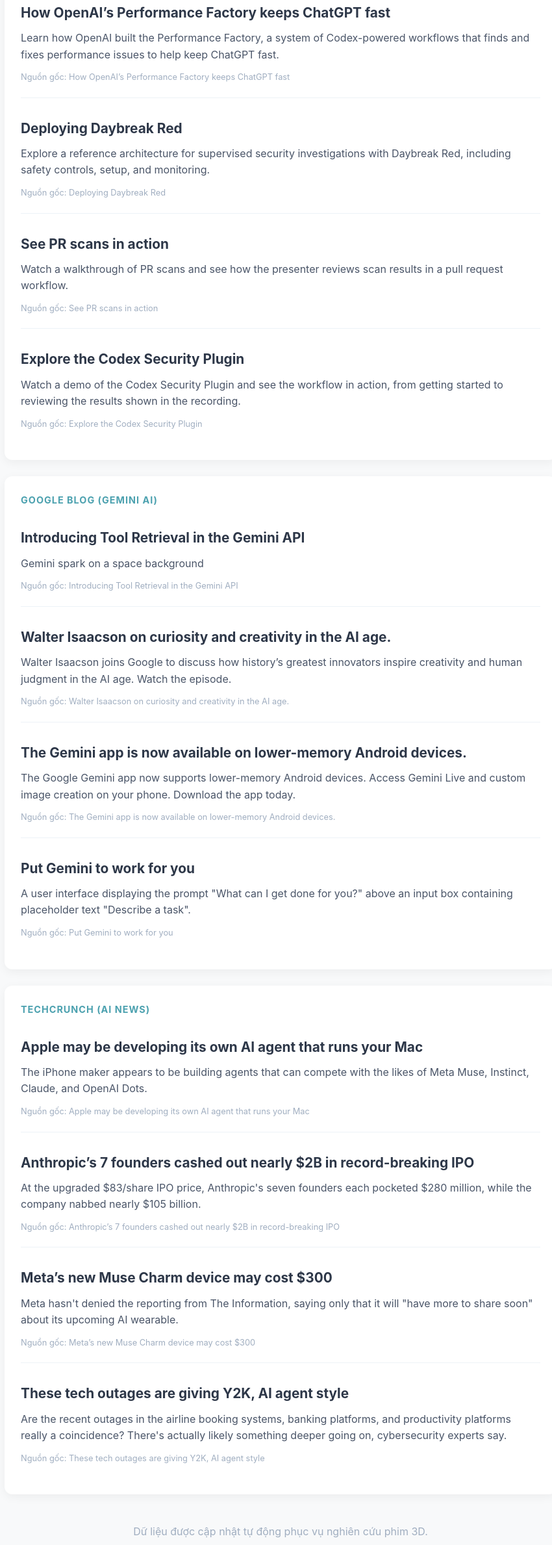
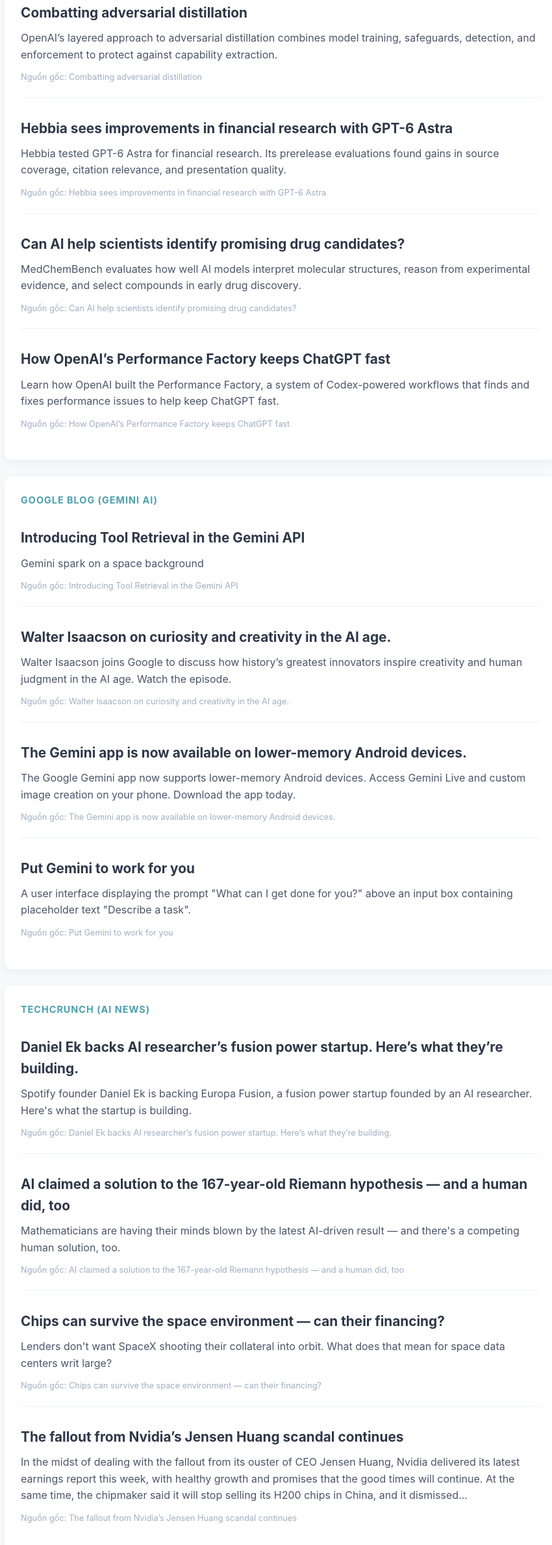
Before and after one commit to lelevietnam99/3d-ai-prompt-news, a plain HTML site: page index.html in a window 1280 px wide. Shown: the part 349-2727 px from the top of the page at 65% size, without its empty margins (208-1058 px from the left). Drawn offline with Linux system fonts and the light colour scheme.

Commit message:
Auto-update AI 3D Prompt News

```diff
--- a/index.html
+++ b/index.html
@@ -28,35 +28,35 @@
     <div class="container">
         <header>
             <h1>Cập Nhật AI & Prompt Làm Phim</h1>
-            <p>Dành riêng cho dự án Phim 3D Đức Phật | 20/11/2026</p>
+            <p>Dành riêng cho dự án Phim 3D Đức Phật | 21/11/2026</p>
         </header>
 <div class="feed-card"><div class="source-name">OpenAI (ChatGPT Updates)</div>
+                <div class="news-item">
+                    <div class="tag-container"></div>
+                    <a class="news-title" href="https://openai.com/index/combatting-adversarial-distillation" target="_blank">Combatting adversarial distillation</a>
+                    <div class="summary-vi">OpenAI’s layered approach to adversarial distillation combines model training, safeguards, detection, and enforcement to protect against capability extraction.</div>
+                    <div class="meta">Nguồn gốc: Combatting adversarial distillation</div>
+                </div>
+
+                <div class="news-item">
+                    <div class="tag-container"></div>
+                    <a class="news-title" href="https://openai.com/business/customer-stories/hebbia" target="_blank">Hebbia sees improvements in financial research with GPT-6 Astra</a>
+                    <div class="summary-vi">Hebbia tested GPT-6 Astra for financial research. Its prerelease evaluations found gains in source coverage, citation relevance, and presentation quality.</div>
+                    <div class="meta">Nguồn gốc: Hebbia sees improvements in financial research with GPT-6 Astra</div>
+                </div>
+
+                <div class="news-item">
+                    <div class="tag-container"></div>
+                    <a class="news-title" href="https://openai.com/index/introducing-medchembench" target="_blank">Can AI help scientists identify promising drug candidates?</a>
+                    <div class="summary-vi">MedChemBench evaluates how well AI models interpret molecular structures, reason from experimental evidence, and select compounds in early drug discovery.</div>
+                    <div class="meta">Nguồn gốc: Can AI help scientists identify promising drug candidates?</div>
+                </div>
+
                 <div class="news-item">
                     <div class="tag-container"></div>
                     <a class="news-title" href="https://openai.com/index/how-openai-performance-factory-keeps-chatgpt-fast" target="_blank">How OpenAI’s Performance Factory keeps ChatGPT fast</a>
                     <div class="summary-vi">Learn how OpenAI built the Performance Factory, a system of Codex-powered workflows that finds and fixes performance issues to help keep ChatGPT fast.</div>
                     <div class="meta">Nguồn gốc: How OpenAI’s Performance Factory keeps ChatGPT fast</div>
-                </div>
-
-                <div class="news-item">
-                    <div class="tag-container"></div>
-                    <a class="news-title" href="https://openai.com/business/learn/deploying-daybreak-red" target="_blank">Deploying Daybreak Red</a>
-                    <div class="summary-vi">Explore a reference architecture for supervised security investigations with Daybreak Red, including safety controls, setup, and monitoring.</div>
-                    <div class="meta">Nguồn gốc: Deploying Daybreak Red</div>
-                </div>
-
-                <div class="news-item">
-                    <div class="tag-container"></div>
-                    <a class="news-title" href="https://openai.com/business/learn/pr-scans-demo" target="_blank">See PR scans in action</a>
-                    <div class="summary-vi">Watch a walkthrough of PR scans and see how the presenter reviews scan results in a pull request workflow.</div>
-                    <div class="meta">Nguồn gốc: See PR scans in action</div>
-                </div>
-
-                <div class="news-item">
-                    <div class="tag-container"></div>
-                    <a class="news-title" href="https://openai.com/business/learn/codex-security-plugin-demo" target="_blank">Explore the Codex Security Plugin</a>
-                    <div class="summary-vi">Watch a demo of the Codex Security Plugin and see the workflow in action, from getting started to reviewing the results shown in the recording.</div>
-                    <div class="meta">Nguồn gốc: Explore the Codex Security Plugin</div>
                 </div>
                 </div><div class="feed-card"><div class="source-name">Google Blog (Gemini AI)</div>
                 <div class="news-item">
@@ -89,30 +89,30 @@
                 </div><div class="feed-card"><div class="source-name">TechCrunch (AI News)</div>
                 <div class="news-item">
                     <div class="tag-container"></div>
-                    <a class="news-title" href="https://techcrunch.com/2026/11/19/apple-may-be-developing-its-own-ai-agent-that-runs-your-mac/" target="_blank">Apple may be developing its own AI agent that runs your Mac</a>
-                    <div class="summary-vi">The iPhone maker appears to be building agents that can compete with the likes of Meta Muse, Instinct, Claude, and OpenAI Dots.</div>
-                    <div class="meta">Nguồn gốc: Apple may be developing its own AI agent that runs your Mac</div>
+                    <a class="news-title" href="https://techcrunch.com/2026/11/20/daniel-ek-backs-ai-researchers-fusion-power-startup-heres-what-theyre-building/" target="_blank">Daniel Ek backs AI researcher’s fusion power startup. Here’s what they’re building.</a>
+                    <div class="summary-vi">Spotify founder Daniel Ek is backing Europa Fusion, a fusion power startup founded by an AI researcher. Here's what the startup is building.</div>
+                    <div class="meta">Nguồn gốc: Daniel Ek backs AI researcher’s fusion power startup. Here’s what they’re building.</div>
                 </div>
 
                 <div class="news-item">
                     <div class="tag-container"></div>
-                    <a class="news-title" href="https://techcrunch.com/2026/11/19/anthropics-7-founders-cashed-out-nearly-2b-in-record-breaking-ipo/" target="_blank">Anthropic’s 7 founders cashed out nearly $2B in record-breaking IPO</a>
-                    <div class="summary-vi">At the upgraded $83/share IPO price, Anthropic's seven founders each pocketed $280 million, while the company nabbed nearly $105 billion.</div>
-                    <div class="meta">Nguồn gốc: Anthropic’s 7 founders cashed out nearly $2B in record-breaking IPO</div>
+                    <a class="news-title" href="https://techcrunch.com/2026/11/20/ai-claimed-a-solution-to-the-167-year-old-riemann-hypothesis-and-a-human-did-too/" target="_blank">AI claimed a solution to the 167-year-old Riemann hypothesis — and a human did, too</a>
+                    <div class="summary-vi">Mathematicians are having their minds blown by the latest AI-driven result — and there's a competing human solution, too.</div>
+                    <div class="meta">Nguồn gốc: AI claimed a solution to the 167-year-old Riemann hypothesis — and a human did, too</div>
                 </div>
 
                 <div class="news-item">
                     <div class="tag-container"></div>
-                    <a class="news-title" href="https://techcrunch.com/2026/11/19/metas-new-muse-charm-device-may-cost-300/" target="_blank">Meta’s new Muse Charm device may cost $300</a>
-                    <div class="summary-vi">Meta hasn't denied the reporting from The Information, saying only that it will "have more to share soon" about its upcoming AI wearable.</div>
-                    <div class="meta">Nguồn gốc: Meta’s new Muse Charm device may cost $300</div>
+                    <a class="news-title" href="https://techcrunch.com/2026/11/20/chips-can-survive-the-space-environment-can-their-financing/" target="_blank">Chips can survive the space environment — can their financing?</a>
+                    <div class="summary-vi">Lenders don't want SpaceX shooting their collateral into orbit. What does that mean for space data centers writ large?</div>
+                    <div class="meta">Nguồn gốc: Chips can survive the space environment — can their financing?</div>
                 </div>
 
                 <div class="news-item">
                     <div class="tag-container"></div>
-                    <a class="news-title" href="https://techcrunch.com/2026/11/19/these-tech-outages-are-giving-y2k-ai-agent-style/" target="_blank">These tech outages are giving Y2K, AI agent style</a>
-                    <div class="summary-vi">Are the recent outages in the airline booking systems, banking platforms, and productivity platforms really a coincidence? There's actually likely something deeper going on, cybersecurity experts say.</div>
-                    <div class="meta">Nguồn gốc: These tech outages are giving Y2K, AI agent style</div>
+                    <a class="news-title" href="https://techcrunch.com/podcast/the-fallout-from-nvidias-jensen-huang-scandal-continues/" target="_blank">The fallout from Nvidia’s Jensen Huang scandal continues</a>
+                    <div class="summary-vi">In the midst of dealing with the fallout from its ouster of CEO Jensen Huang, Nvidia delivered its latest earnings report this week, with healthy growth and promises that the good times will continue. At the same time, the chipmaker said it will stop selling its H200 chips in China, and it dismissed...</div>
+                    <div class="meta">Nguồn gốc: The fallout from Nvidia’s Jensen Huang scandal continues</div>
                 </div>
                 </div>
         <footer style="text-align: center; color: #a0aec0; padding: 20px;">
```
